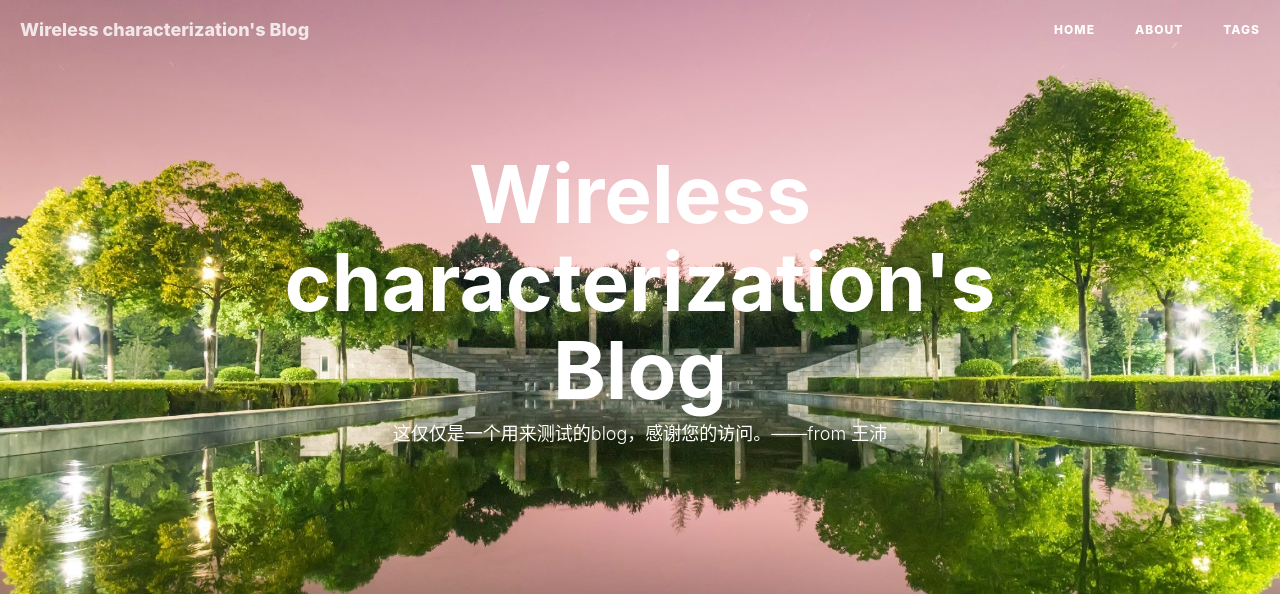
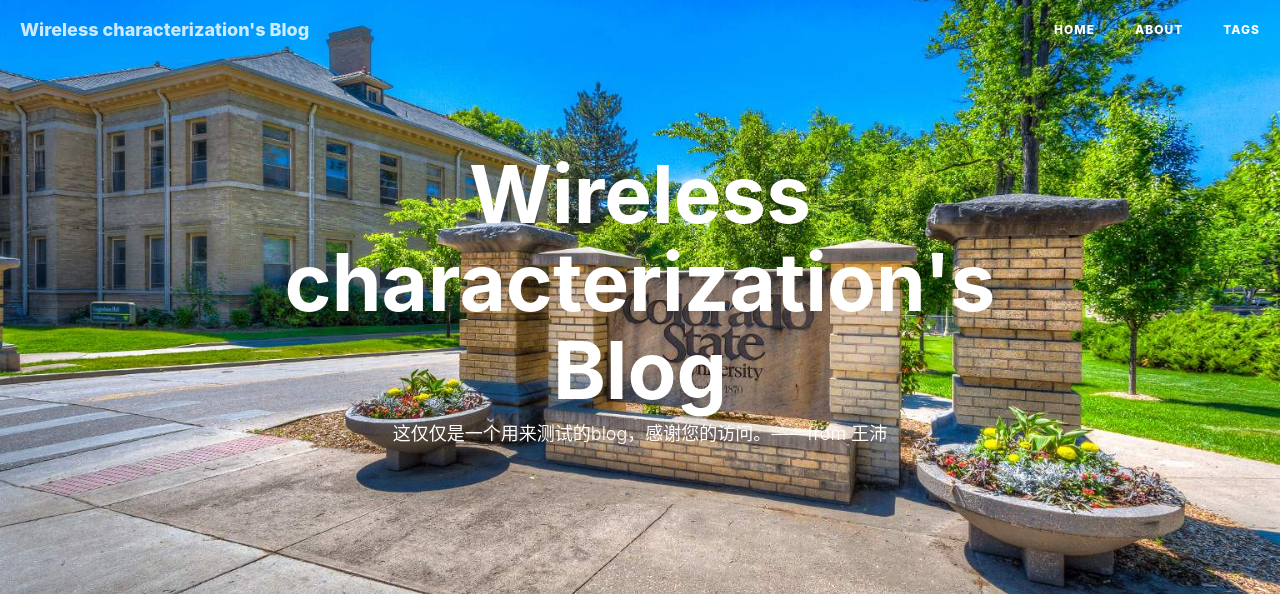
Before and after one commit to HuanjiaLiu/HuanjiaLiu.github.io, a Jekyll site: the page built from index.html, in a window 1280 px wide. Shown: the top 594 px of the page. Built offline with Jekyll 4.4.1, drawn with Linux system fonts in a browser that asks for light colours; nearby versions of some CDN libraries; the list of posts is cut into pages by our own code; comment, search, counter and statistics services are not loaded; grey boxes are pictures that could not be loaded.

Commit message:
Update _config.yml

```diff
--- a/_config.yml
+++ b/_config.yml
@@ -1,8 +1,8 @@
 # Site settings
 title: Wireless characterization's Blog
 SEOTitle: Wireless characterization's Blog
-header-img: img/post-bg-desk.jpg
-email: 暂无
+header-img: img/1536_front.jpg
+#email:
 
 description: "Record the progress of wireless characterization"
 keyword: "Wireless characterization"
@@ -14,7 +14,7 @@ github_repo: "https://github.com/HuanjiaLiu/HuanjiaLiu.github.io.git" # you code
 # Sidebar settings
 sidebar: true                           # whether or not using Sidebar.
 sidebar-about-description: "Go Rams"
-sidebar-avatar: /img/avatar_binggan.jpg      # use absolute URL, seeing it's used in both `/` and `/about/`
+sidebar-avatar: /img/avatar_binggan.png      # use absolute URL, seeing it's used in both `/` and `/about/`
 
 
 
@@ -85,7 +85,7 @@ ba_track_id: e9f1f0510e25f0b8fda63db0dbae8794
 # Google Analytics
 ga_track_id: 'UA-132855876-1'            # Format: UA-xxxxxx-xx
 
-ga_domain: auto              # 默认的是 auto, 这里我是自定义了的域名，你如果没有自己的域名，需要改成auto
+ga_domain:  auto              # 默认的是 auto, 这里我是自定义了的域名，你如果没有自己的域名，需要改成auto
 
 
 
```
